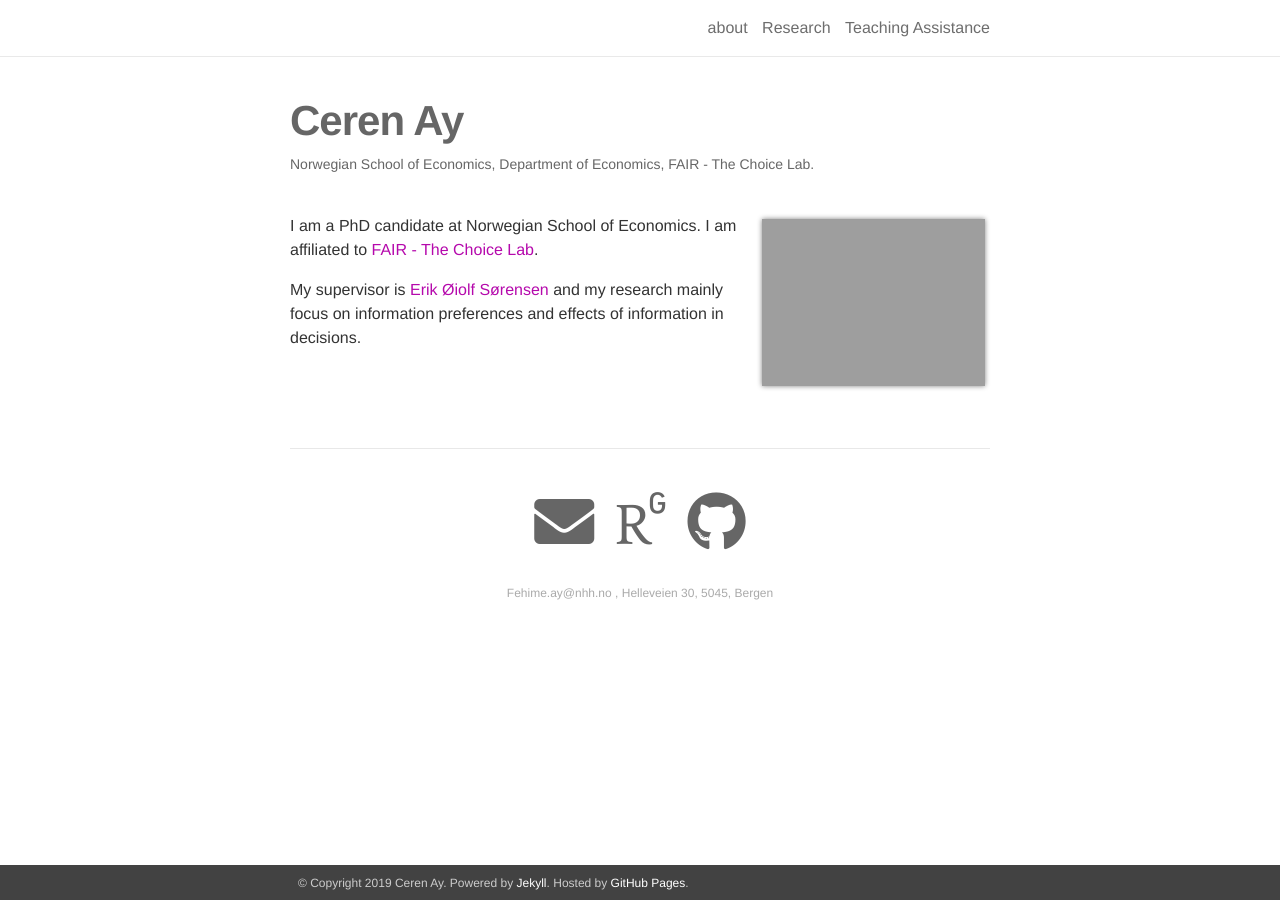
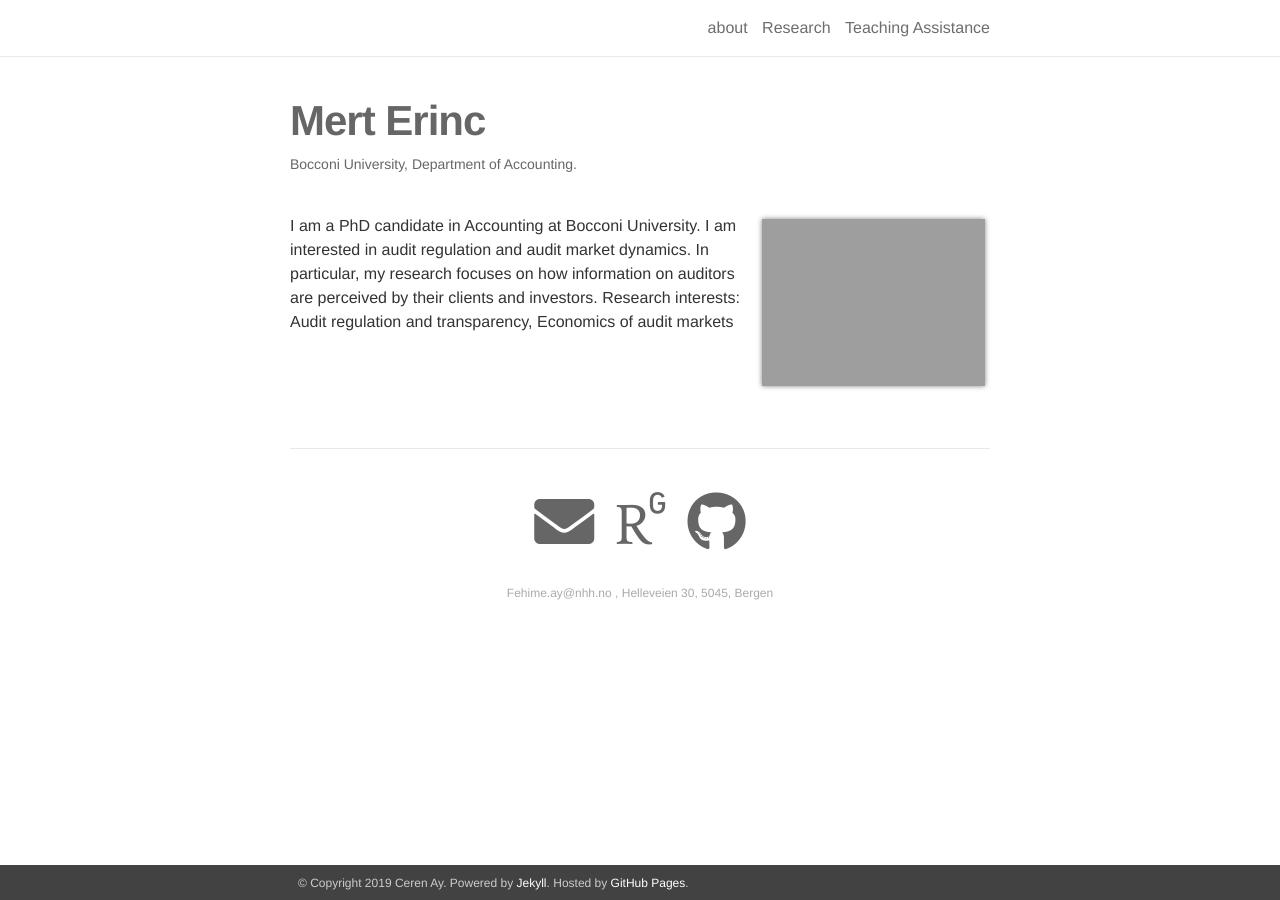
Before and after one commit to mrterinc/mrterinc.github.io, a Jekyll site: the page built from _pages/about.md, in a window 1280 px wide. Built offline with Jekyll 4.4.1, drawn with Linux system fonts in a browser that asks for light colours; some web fonts are replaced.

Commit message:
Update about.md

```diff
--- a/_pages/about.md
+++ b/_pages/about.md
@@ -1,8 +1,8 @@
 ---
 layout: about
 permalink: /
-title: <strong> Ceren Ay</strong>
-description: <a href="">Norwegian School of Economics, Department of Economics, FAIR - The Choice Lab</a>.
+title: <strong> Mert Erinc</strong>
+description: <a href="">Bocconi University, Department of Accounting</a>.
 
 profile:
   align: right
@@ -13,6 +13,5 @@ news: false
 social: true
 ---
 
-I am a PhD candidate at Norwegian School of Economics. I am affiliated to [FAIR - The Choice Lab](https://www.nhh.no/en/research-centres/fair/research/){:target="\_blank"}.
-
-My supervisor is [Erik Øiolf Sørensen](https://www.nhh.no/en/employees/faculty/erik-oiolf-sorensen/){:target="\_blank"} and my research mainly focus on information preferences and effects of information in decisions.
+I am a PhD candidate in Accounting at Bocconi University. I am interested in audit regulation and audit market dynamics. In particular, my research focuses on how information on auditors are perceived by their clients and investors.
+Research interests: Audit regulation and transparency, Economics of audit markets
```
